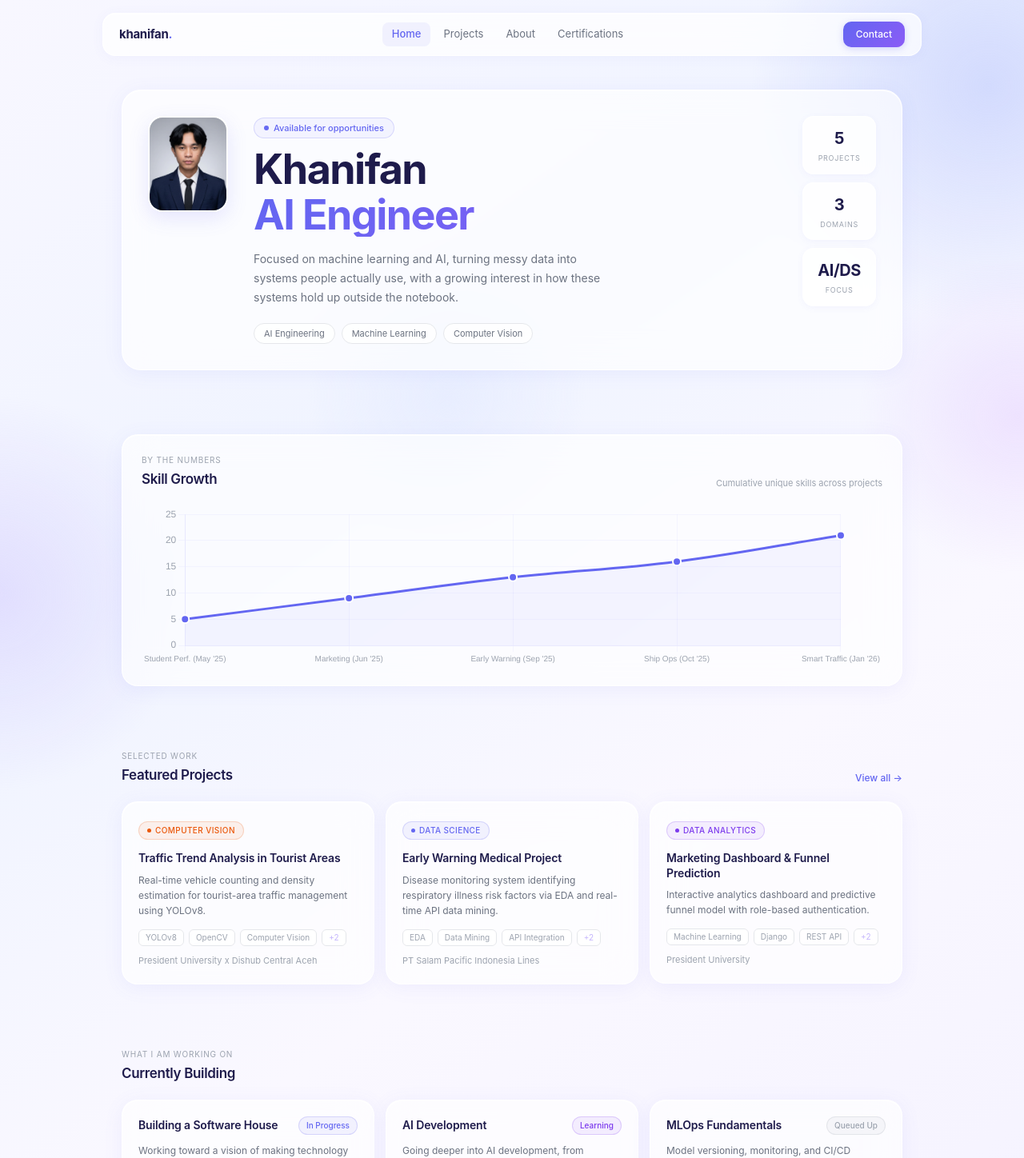
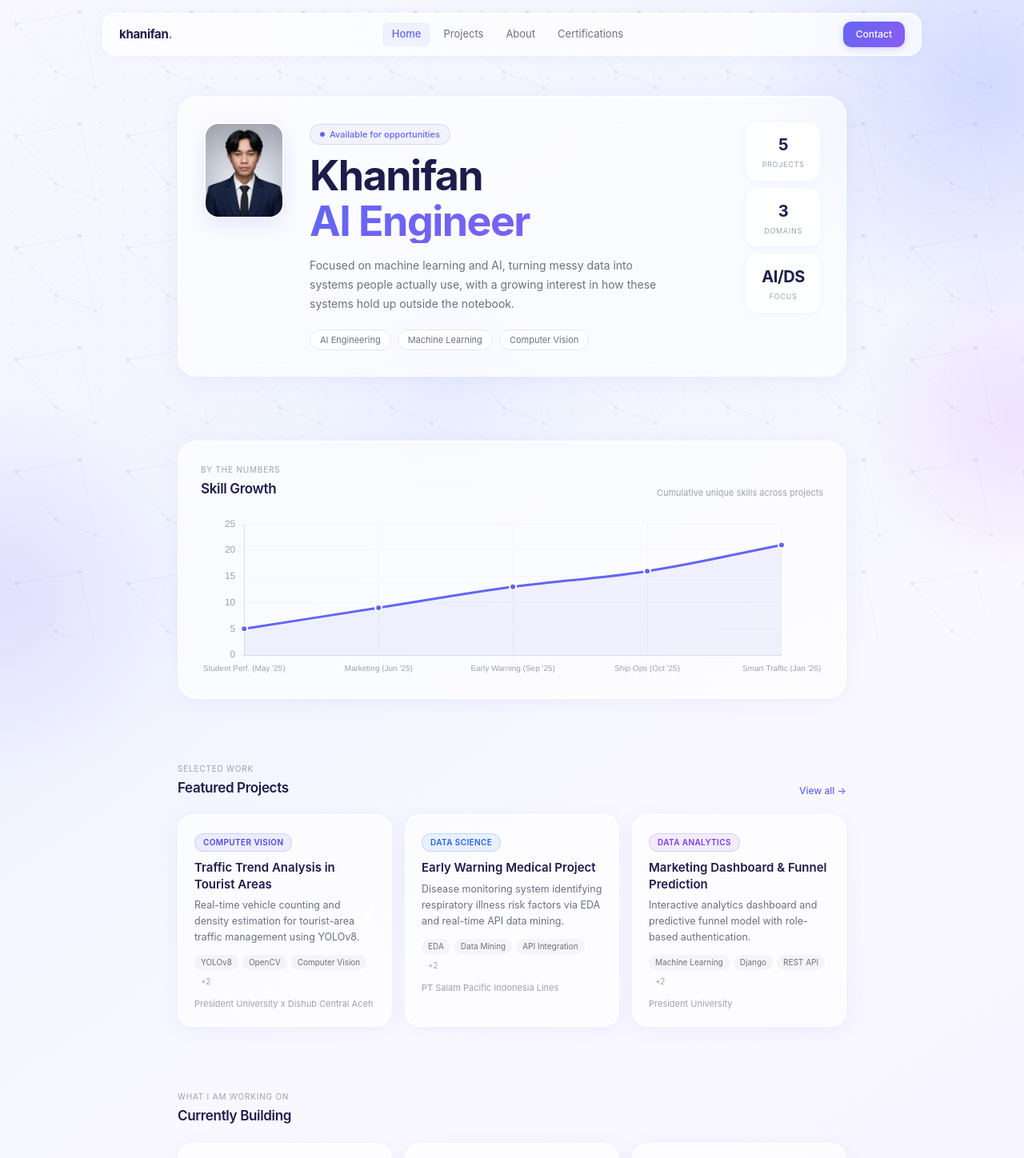
Before and after one commit to khanifan-studio/khanifan-portfolio-v2, a Next.js app: page / in a window 1280 px wide. Shown: the top 1448 px of the page at 80% size. Built offline with nearby package versions, Linux system fonts and the light colour scheme.

Commit message:
redesign: research notebook aesthetic for layout, navbar, and home page

```diff
--- a/src/app/layout.tsx
+++ b/src/app/layout.tsx
@@ -18,6 +18,20 @@ export default function RootLayout({ children }: { children: React.ReactNode })
                     overflowX: "hidden",
                 }}
             >
+                {/* subtle dot grid texture */}
+                <div
+                    style={{
+                        position: "fixed",
+                        inset: 0,
+                        zIndex: 0,
+                        pointerEvents: "none",
+                        backgroundImage: "radial-gradient(rgba(99,102,241,0.18) 1px, transparent 1px)",
+                        backgroundSize: "28px 28px",
+                        maskImage: "radial-gradient(ellipse 80% 70% at 50% 30%, black 40%, transparent 90%)",
+                        WebkitMaskImage: "radial-gradient(ellipse 80% 70% at 50% 30%, black 40%, transparent 90%)",
+                    }}
+                />
+
                 {/* iOS-style ambient orbs */}
                 <div
                     style={{
@@ -72,6 +86,28 @@ export default function RootLayout({ children }: { children: React.ReactNode })
                     }}
                 />
 
+                {/* faint neural-network motif, ties visually to AI/ML subject */}
+                <svg
+                    style={{ position: "fixed", inset: 0, zIndex: 0, pointerEvents: "none", opacity: 0.5 }}
+                    width="100%"
+                    height="100%"
+                    preserveAspectRatio="xMidYMid slice"
+                >
+                    <defs>
+                        <pattern id="nodes" x="0" y="0" width="140" height="140" patternUnits="userSpaceOnUse">
+                            <circle cx="20" cy="30" r="2" fill="rgba(99,102,241,0.35)" />
+                            <circle cx="100" cy="15" r="2" fill="rgba(139,92,246,0.3)" />
+                            <circle cx="70" cy="90" r="2" fill="rgba(99,102,241,0.3)" />
+                            <circle cx="120" cy="110" r="2" fill="rgba(139,92,246,0.28)" />
+                            <line x1="20" y1="30" x2="100" y2="15" stroke="rgba(99,102,241,0.15)" strokeWidth="1" />
+                            <line x1="20" y1="30" x2="70" y2="90" stroke="rgba(99,102,241,0.12)" strokeWidth="1" />
+                            <line x1="70" y1="90" x2="120" y2="110" stroke="rgba(139,92,246,0.12)" strokeWidth="1" />
+                            <line x1="100" y1="15" x2="120" y2="110" stroke="rgba(99,102,241,0.08)" strokeWidth="1" />
+                        </pattern>
+                    </defs>
+                    <rect width="100%" height="100%" fill="url(#nodes)" />
+                </svg>
+
                 {/* Tawk.to chat widget */}
                 <script
                     dangerouslySetInnerHTML={{
--- a/src/app/page.tsx
+++ b/src/app/page.tsx
@@ -23,12 +23,12 @@ const glass = {
     backdropFilter: "blur(20px)",
     WebkitBackdropFilter: "blur(20px)",
     boxShadow: "0 4px 24px rgba(99,102,241,0.08), 0 1px 0 rgba(255,255,255,0.9) inset",
-} as const;
+};
 
-const domainAccent: Record<string, { bg: string; border: string; color: string; dot: string }> = {
-    "computer-vision": { bg: "rgba(234,88,12,0.08)", border: "rgba(234,88,12,0.2)", color: "#ea580c", dot: "#ea580c" },
-    "data-analytics": { bg: "rgba(124,58,237,0.08)", border: "rgba(124,58,237,0.2)", color: "#7c3aed", dot: "#7c3aed" },
-    "data-science": { bg: "rgba(99,102,241,0.08)", border: "rgba(99,102,241,0.2)", color: "#6366f1", dot: "#6366f1" },
+const domainColor: Record<string, { bg: string; color: string; border: string }> = {
+    "computer-vision": { bg: "rgba(99,102,241,0.1)", color: "#4f46e5", border: "rgba(99,102,241,0.2)" },
+    "data-analytics": { bg: "rgba(139,92,246,0.1)", color: "#7c3aed", border: "rgba(139,92,246,0.2)" },
+    "data-science": { bg: "rgba(59,130,246,0.1)", color: "#2563eb", border: "rgba(59,130,246,0.2)" },
 };
 
 const statusStyle: Record<string, { color: string; bg: string; border: string }> = {
@@ -52,14 +52,14 @@ function SkillGrowthChart() {
                     {
                         data: skillGrowthData.data,
                         borderColor: "#6366f1",
-                        backgroundColor: "rgba(99,102,241,0.06)",
+                        backgroundColor: "rgba(99,102,241,0.08)",
                         fill: true,
                         tension: 0.4,
                         pointBackgroundColor: "#6366f1",
-                        pointBorderColor: "white",
+                        pointBorderColor: "#fff",
                         pointBorderWidth: 2,
-                        pointRadius: 5,
-                        pointHoverRadius: 7,
+                        pointRadius: 4,
+                        pointHoverRadius: 6,
                     },
                 ],
             },
@@ -69,11 +69,7 @@ function SkillGrowthChart() {
                 plugins: {
                     legend: { display: false },
                     tooltip: {
-                        backgroundColor: "rgba(255,255,255,0.95)",
-                        borderColor: "rgba(99,102,241,0.15)",
-                        borderWidth: 1,
-                        titleColor: "#1e1b4b",
-                        bodyColor: "#6366f1",
+                        backgroundColor: "rgba(30,27,75,0.9)",
                         padding: 10,
                         callbacks: { label: item => `  ${item.parsed.y} unique skills` },
                     },
@@ -81,14 +77,12 @@ function SkillGrowthChart() {
                 scales: {
                     x: {
                         ticks: { color: "#9ca3af", font: { size: 10 } },
-                        grid: { color: "rgba(99,102,241,0.05)" },
-                        border: { color: "rgba(99,102,241,0.08)" },
+                        grid: { color: "rgba(99,102,241,0.06)" },
                     },
                     y: {
                         beginAtZero: true,
                         ticks: { color: "#9ca3af", stepSize: 5 },
-                        grid: { color: "rgba(99,102,241,0.05)" },
-                        border: { color: "rgba(99,102,241,0.08)" },
+                        grid: { color: "rgba(99,102,241,0.06)" },
                     },
                 },
             },
@@ -118,9 +112,9 @@ export default function Home() {
                 style={{
                     position: "relative",
                     zIndex: 10,
-                    maxWidth: 1024,
+                    maxWidth: 900,
                     margin: "0 auto",
-                    padding: "7rem 1.5rem 5rem",
+                    padding: isMobile ? "6.5rem 1.25rem 4rem" : "7.5rem 2rem 5rem",
                 }}
             >
                 {/* Hero */}
@@ -316,7 +310,7 @@ export default function Home() {
                 {/* Skill Growth Chart */}
                 <section style={{ marginBottom: "5rem" }}>
                     <FadeIn delay={0.1}>
-                        <div style={{ ...glass, borderRadius: 20, padding: "1.5rem" }}>
+                        <div style={{ ...glass, borderRadius: 24, padding: isMobile ? "1.25rem" : "1.75rem" }}>
                             <div
                                 style={{
                                     display: "flex",
@@ -364,7 +358,7 @@ export default function Home() {
 
                 {/* Featured Projects */}
                 <section style={{ marginBottom: "5rem" }}>
-                    <FadeIn delay={0.05}>
+                    <FadeIn delay={0.15}>
                         <div
                             style={{
                                 display: "flex",
@@ -406,113 +400,87 @@ export default function Home() {
                         </div>
                     </FadeIn>
                     <div
-                        style={{ display: "grid", gridTemplateColumns: "repeat(auto-fit,minmax(280px,1fr))", gap: 14 }}
+                        style={{
+                            display: "grid",
+                            gridTemplateColumns: isMobile ? "1fr" : "repeat(auto-fit,minmax(260px,1fr))",
+                            gap: 16,
+                        }}
                     >
                         {featuredProjects.map((project, i) => {
-                            const accent = domainAccent[project.domain];
+                            const c = domainColor[project.domain] ?? domainColor["data-science"];
                             return (
-                                <FadeIn key={project.slug} delay={0.1 + i * 0.07}>
+                                <FadeIn key={project.slug} delay={0.2 + i * 0.05}>
                                     <a
                                         href={`/projects/${project.slug}`}
                                         style={{
                                             ...glass,
                                             borderRadius: 20,
-                                            padding: 20,
-                                            display: "flex",
-                                            flexDirection: "column",
+                                            padding: "1.25rem",
+                                            display: "block",
                                             textDecoration: "none",
-                                            transition: "all 0.25s cubic-bezier(0.34,1.56,0.64,1)",
-                                        }}
-                                        onMouseEnter={e => {
-                                            const el = e.currentTarget as HTMLElement;
-                                            el.style.transform = "translateY(-4px) scale(1.01)";
-                                            el.style.boxShadow =
-                                                "0 12px 40px rgba(99,102,241,0.14), 0 1px 0 rgba(255,255,255,0.9) inset";
-                                        }}
-                                        onMouseLeave={e => {
-                                            const el = e.currentTarget as HTMLElement;
-                                            el.style.transform = "none";
-                                            el.style.boxShadow =
-                                                "0 4px 24px rgba(99,102,241,0.08), 0 1px 0 rgba(255,255,255,0.9) inset";
-                                        }}
-                                    >
-                                        <div style={{ marginBottom: 14 }}>
-                                            <span
-                                                style={{
-                                                    display: "inline-flex",
-                                                    alignItems: "center",
-                                                    gap: 5,
-                                                    borderRadius: 999,
-                                                    border: `1px solid ${accent.border}`,
-                                                    background: accent.bg,
-                                                    padding: "3px 10px",
-                                                    fontSize: 10,
-                                                    fontWeight: 500,
-                                                    textTransform: "uppercase",
-                                                    letterSpacing: "0.04em",
-                                                    color: accent.color,
+                                            height: "100%",
                                         }}
                                     >
                                         <span
                                             style={{
-                                                        width: 5,
-                                                        height: 5,
-                                                        borderRadius: "50%",
-                                                        background: accent.dot,
+                                                display: "inline-block",
+                                                fontSize: 10,
+                                                fontWeight: 600,
+                                                padding: "3px 10px",
+                                                borderRadius: 999,
+                                                background: c.bg,
+                                                color: c.color,
+                                                border: `1px solid ${c.border}`,
+                                                marginBottom: 10,
+                                                textTransform: "uppercase",
+                                                letterSpacing: "0.04em",
                                             }}
-                                                />
+                                        >
                                             {project.domain.replace(/-/g, " ")}
                                         </span>
-                                        </div>
                                         <p
                                             style={{
-                                                fontSize: 14,
+                                                fontSize: 15,
                                                 fontWeight: 600,
                                                 color: "#1e1b4b",
-                                                marginBottom: 8,
-                                                lineHeight: 1.3,
-                                                letterSpacing: "-0.01em",
+                                                marginBottom: 6,
+                                                lineHeight: 1.35,
                                             }}
                                         >
                                             {project.title}
                                         </p>
-                                        <p style={{ fontSize: 12, color: "#6b7280", lineHeight: 1.6, flex: 1 }}>
+                                        <p
+                                            style={{
+                                                fontSize: 12.5,
+                                                color: "#6b7280",
+                                                lineHeight: 1.6,
+                                                marginBottom: 12,
+                                            }}
+                                        >
                                             {project.summary}
                                         </p>
-                                        <div style={{ marginTop: 14, display: "flex", flexWrap: "wrap", gap: 6 }}>
-                                            {project.skills.slice(0, 3).map(skill => (
+                                        <div style={{ display: "flex", flexWrap: "wrap", gap: 5, marginBottom: 10 }}>
+                                            {project.skills.slice(0, 3).map(s => (
                                                 <span
-                                                    key={skill}
+                                                    key={s}
                                                     style={{
                                                         fontSize: 10,
                                                         padding: "2px 8px",
-                                                        borderRadius: 6,
-                                                        border: "1px solid #e5e7eb",
-                                                        color: "#9ca3af",
-                                                        background: "rgba(255,255,255,0.7)",
+                                                        borderRadius: 999,
+                                                        background: "rgba(0,0,0,0.03)",
+                                                        color: "#6b7280",
                                                     }}
                                                 >
-                                                    {skill}
+                                                    {s}
                                                 </span>
                                             ))}
                                             {project.skills.length > 3 && (
-                                                <span
-                                                    style={{
-                                                        fontSize: 10,
-                                                        padding: "2px 8px",
-                                                        borderRadius: 6,
-                                                        border: "1px solid #e5e7eb",
-                                                        color: "#c4b5fd",
-                                                        background: "rgba(255,255,255,0.7)",
-                                                    }}
-                                                >
+                                                <span style={{ fontSize: 10, padding: "2px 8px", color: "#9ca3af" }}>
                                                     +{project.skills.length - 3}
                                                 </span>
                                             )}
                                         </div>
-                                        <p style={{ marginTop: 10, fontSize: 11, color: "#9ca3af" }}>
-                                            {project.organization}
-                                        </p>
+                                        <p style={{ fontSize: 11, color: "#9ca3af" }}>{project.organization}</p>
                                     </a>
                                 </FadeIn>
                             );
@@ -522,8 +490,7 @@ export default function Home() {
 
                 {/* Currently Building */}
                 <section>
-                    <FadeIn delay={0.05}>
-                        <div style={{ marginBottom: 20 }}>
+                    <FadeIn delay={0.1}>
                         <p
                             style={{
                                 fontSize: 10,
@@ -540,80 +507,53 @@ export default function Home() {
                                 fontSize: 17,
                                 fontWeight: 600,
                                 color: "#1e1b4b",
-                                    margin: 0,
+                                margin: "0 0 20px",
                                 letterSpacing: "-0.02em",
                             }}
                         >
                             Currently Building
                         </h2>
-                        </div>
                     </FadeIn>
                     <div
-                        style={{ display: "grid", gridTemplateColumns: "repeat(auto-fit,minmax(260px,1fr))", gap: 14 }}
+                        style={{
+                            display: "grid",
+                            gridTemplateColumns: isMobile ? "1fr" : "repeat(auto-fit,minmax(240px,1fr))",
+                            gap: 16,
+                        }}
                     >
                         {currentlyBuilding.map((item, i) => {
                             const s = statusStyle[item.status];
                             return (
-                                <FadeIn key={item.title} delay={0.1 + i * 0.07}>
-                                    <div
-                                        style={{
-                                            ...glass,
-                                            borderRadius: 20,
-                                            padding: 20,
-                                            transition: "all 0.25s cubic-bezier(0.34,1.56,0.64,1)",
-                                        }}
-                                        onMouseEnter={e => {
-                                            const el = e.currentTarget as HTMLElement;
-                                            el.style.transform = "translateY(-3px)";
-                                            el.style.boxShadow =
-                                                "0 10px 32px rgba(99,102,241,0.12), 0 1px 0 rgba(255,255,255,0.9) inset";
-                                        }}
-                                        onMouseLeave={e => {
-                                            const el = e.currentTarget as HTMLElement;
-                                            el.style.transform = "none";
-                                            el.style.boxShadow =
-                                                "0 4px 24px rgba(99,102,241,0.08), 0 1px 0 rgba(255,255,255,0.9) inset";
-                                        }}
-                                    >
+                                <FadeIn key={item.title} delay={0.15 + i * 0.05}>
+                                    <div style={{ ...glass, borderRadius: 20, padding: "1.25rem" }}>
                                         <div
                                             style={{
                                                 display: "flex",
                                                 justifyContent: "space-between",
                                                 alignItems: "flex-start",
-                                                marginBottom: 10,
+                                                marginBottom: 8,
                                             }}
                                         >
-                                            <p
-                                                style={{
-                                                    fontSize: 14,
-                                                    fontWeight: 600,
-                                                    color: "#1e1b4b",
-                                                    margin: 0,
-                                                    flex: 1,
-                                                    paddingRight: 10,
-                                                    letterSpacing: "-0.01em",
-                                                }}
-                                            >
+                                            <p style={{ fontSize: 14, fontWeight: 600, color: "#1e1b4b", margin: 0 }}>
                                                 {item.title}
                                             </p>
                                             <span
                                                 style={{
-                                                    fontSize: 10,
-                                                    padding: "3px 9px",
+                                                    fontSize: 9,
+                                                    fontWeight: 600,
+                                                    padding: "2px 8px",
                                                     borderRadius: 999,
-                                                    border: `1px solid ${s.border}`,
                                                     background: s.bg,
                                                     color: s.color,
-                                                    fontWeight: 500,
+                                                    border: `1px solid ${s.border}`,
                                                     whiteSpace: "nowrap",
+                                                    marginLeft: 8,
                                                 }}
                                             >
                                                 {item.status}
                                             </span>
                                         </div>
-                                        <p style={{ fontSize: 12, color: "#6b7280", lineHeight: 1.6, margin: 0 }}>
-                                            {item.desc}
-                                        </p>
+                                        <p style={{ fontSize: 12.5, color: "#6b7280", lineHeight: 1.6 }}>{item.desc}</p>
                                     </div>
                                 </FadeIn>
                             );
@@ -621,13 +561,6 @@ export default function Home() {
                     </div>
                 </section>
             </main>
-
-            <style>{`
-        @keyframes pulse {
-          0%, 100% { opacity: 1; }
-          50% { opacity: 0.5; }
-        }
-      `}</style>
         </div>
     );
 }
```
Lines whose indentation alone changed are shown as unchanged.
